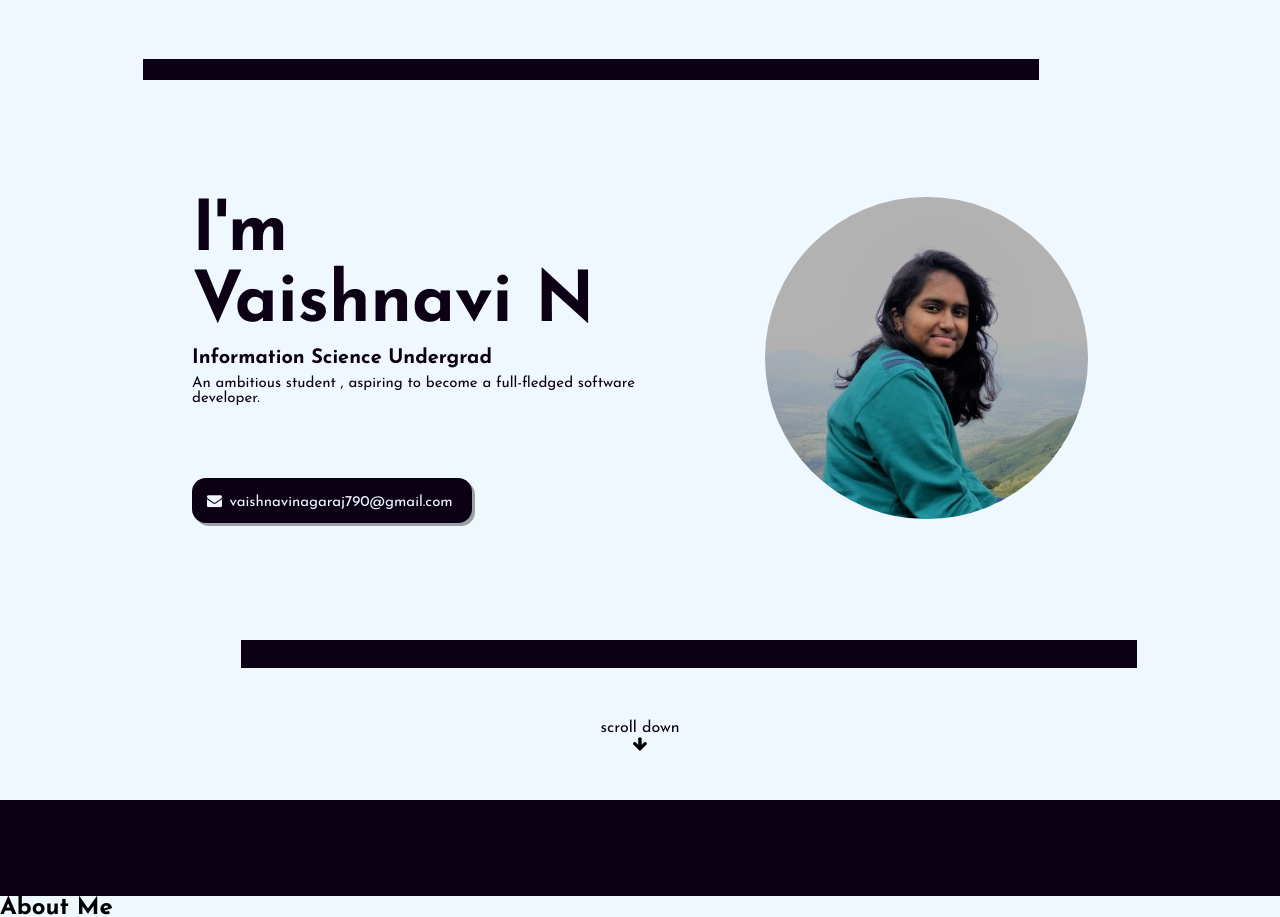
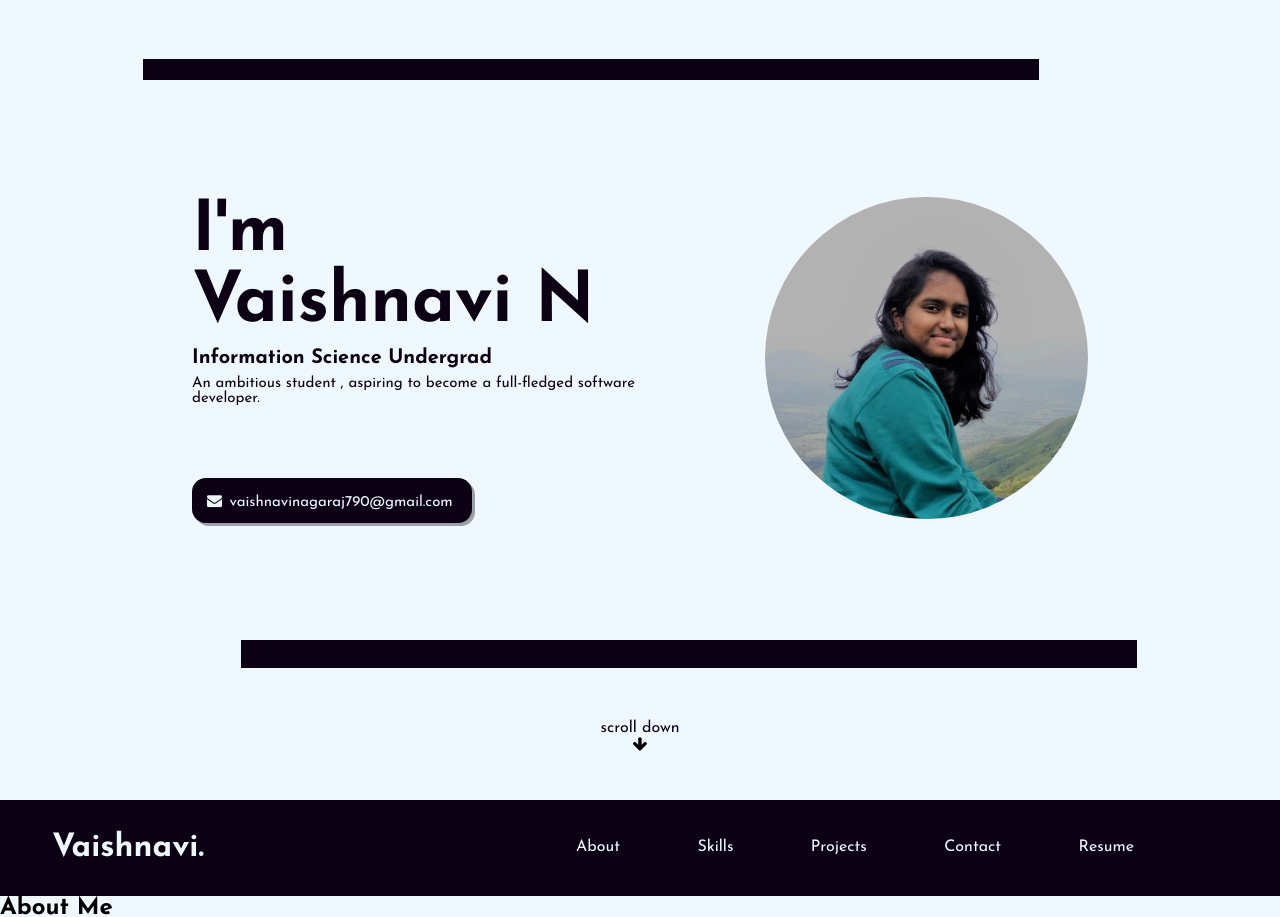
Before and after one commit to Vaishnavi-11/my-portfolio, a React (Create React App) app in the folder my-portfolio/: page / in a window 1280 px wide. Shown: the top 917 px of the page. Built offline with nearby package versions, Linux system fonts and the light colour scheme.

Commit message:
initial navbar.js

```diff
--- a/my-portfolio/src/sections/Navbar.js
+++ b/my-portfolio/src/sections/Navbar.js
@@ -1,9 +1,21 @@
 import React from 'react'
+import { data } from '../data'
 
 function Navbar() {
     return (
         <div className="navbar">
-            <div></div>
+            <div className="navbar_content">
+                <div className="nav_left">
+                    <h1>Vaishnavi<span>.</span></h1>
+                </div>
+                <div className="nav_right">
+                    <a href="#about">About</a>
+                    <a href="#skills">Skills</a>
+                    <a href="#projects">Projects</a>
+                    <a href="#contact">Contact</a>
+                    <a href={data.resume} target="_blank" id="resume">Resume</a>
+                </div>
+            </div>
         </div>
     )
 }
```
